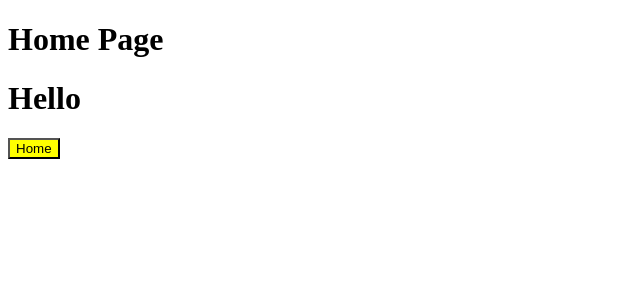
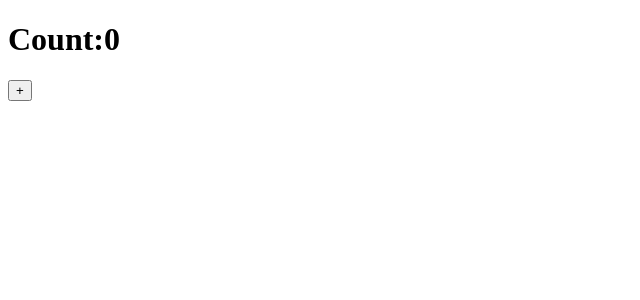
Before and after one commit to bsna-rjt/React-Basic, a React (Vite) app: page / in a window 1280 px wide. Shown: the top 300 px of the page, without its empty margins (0-640 px from the left). Built offline with nearby package versions, Linux system fonts and the light colour scheme.

Commit message:
Old method in react , deprecated in new versions

```diff
--- a/src/Home.jsx
+++ b/src/Home.jsx
@@ -1,16 +1,41 @@
-import React from 'react'
-import Button from './Button';
+// import React from 'react'
+// import Button from './Button';
+import {Component} from 'react';
 
-const Home = () => {
-  return (
-    <div>
-    <h1>Home Page</h1>
-    <h1>Hello</h1>
-    <Button textInsideButton="Home"/>
+// const Home = () => {
+//   return (
+//     <div>
+//     <h1>Home Page</h1>
+//     <h1>Hello</h1>
+//     <Button textInsideButton="Home"/>
 
 
-    </div>
-  )
+//     </div>
+//   )
+// }
+
+
+class Home extends Component { //Old method in React | deprecated already in new versions
+  constructor(){
+    super()
+
+    this.state={
+      count:0
+    }
+  }
+
+  increaseCounter(){
+    this.setState({count:this.state.count+1})
+  }
+
+  render(){
+    return(
+      <div>
+       <h1>Count:{this.state.count}</h1>
+       <button onClick={()=>this.increaseCounter()}>+</button>
+      </div>
+    )
+  }
 }
 
 export default Home
```
